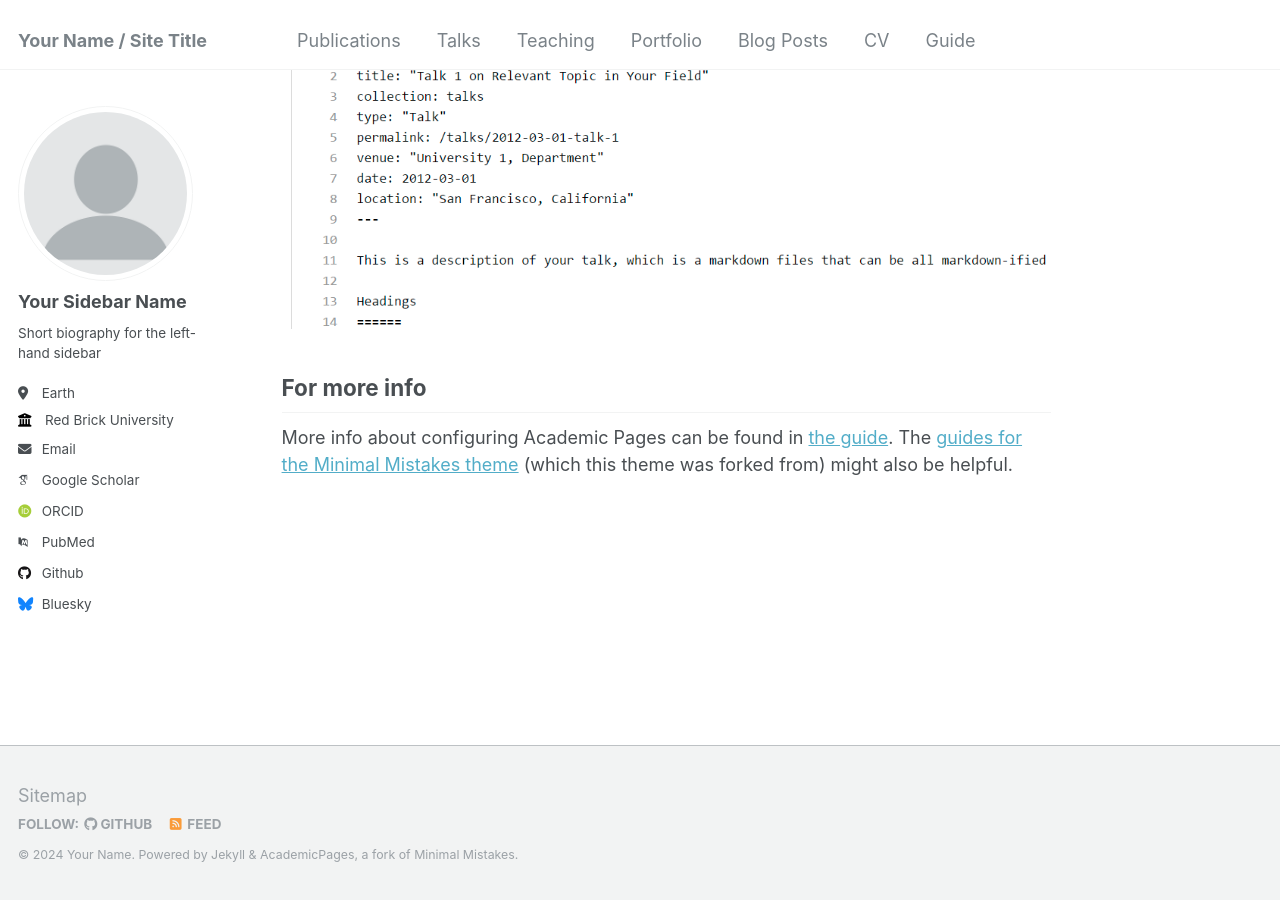
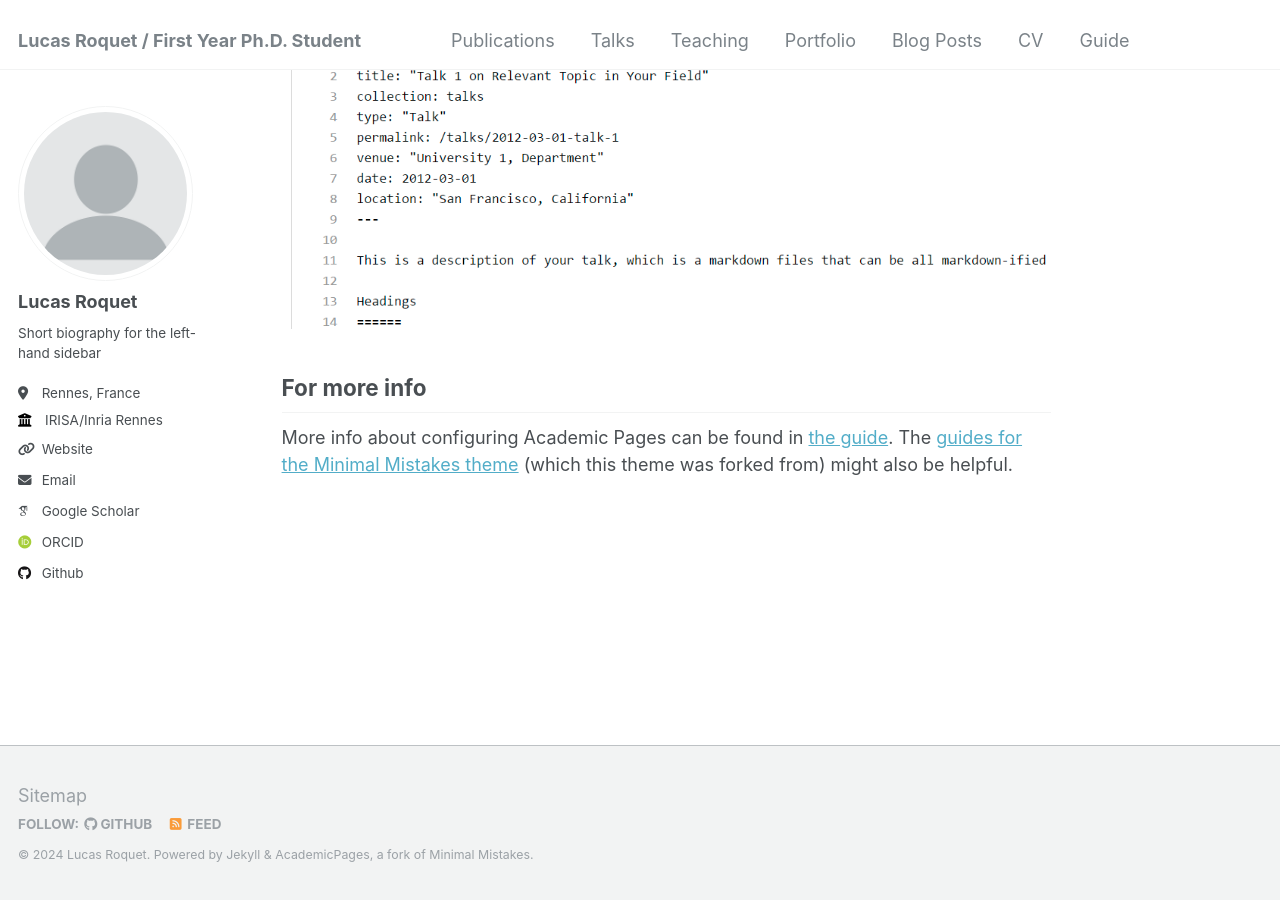
Before and after one commit to lucasrqt/lucasrqt.github.io, a Jekyll site: the page built from _pages/about.md, in a window 1280 px wide and 900 px high, scrolled down 2660 px. Built offline with Jekyll 4.4.1, drawn with Linux system fonts in a browser that asks for light colours; some web fonts are replaced.

Commit message:
change of readme and config

```diff
--- a/_config.yml
+++ b/_config.yml
@@ -8,13 +8,13 @@
 
 # Basic Site Settings
 locale                   : "en-US"
-title                    : "Your Name / Site Title"
+title                    : "Lucas Roquet / First Year Ph.D. Student"
 title_separator          : "-"
-name                     : &name "Your Name"
+name                     : &name "Lucas Roquet"
 description              : &description "personal description"
-url                      : https://academicpages.github.io # the base hostname & protocol for your site e.g. "https://mmistakes.github.io"
+url                      : https://lucasrqt.github.io # the base hostname & protocol for your site e.g. "https://mmistakes.github.io"
 baseurl                  : "" # the subpath of your site, e.g. "/blog"
-repository               : "academicpages/academicpages.github.io"
+repository               : "lucasrqt/lucasrqt.github.io"
 
 # Site Author - The following control what appear as part of the author content on the side bar.
 #               If a field is blank the icon and link will not appear, otherwise it will be shown.
@@ -22,33 +22,33 @@ repository               : "academicpages/academicpages.github.io"
 author:
   # Biographic information
   avatar           : "profile.png"
-  name             : "Your Sidebar Name"
+  name             : "Lucas Roquet"
   pronouns         : # example: "she/her"
   bio              : "Short biography for the left-hand sidebar"
-  location         : "Earth"
-  employer         : "Red Brick University"
-  uri              : # URL
-  email            : "none@example.org"
+  location         : "Rennes, France"
+  employer         : "IRISA/Inria Rennes"
+  uri              : "https://lucasrqt.github.io" # URL
+  email            : "name.lastname@inria.fr"
 
   # Academic websites
   arxiv            : # URL - Update with the correct link to your profile
-  googlescholar    : "https://scholar.google.com/citations?user=PS_CX0AAAAAJ"
+  googlescholar    : "https://scholar.google.com/citations?user=M8paRW0AAAAJ"
   impactstory      : # URL
-  orcid            : "http://orcid.org/yourorcidurl"
+  orcid            : "http://orcid.org/0009-0001-8458-516X"
   semantic         : # URL
-  pubmed           : "https://www.ncbi.nlm.nih.gov/pubmed/?term=john+snow"
+  pubmed           : # "https://www.ncbi.nlm.nih.gov/pubmed/?term=john+snow"
   researchgate     : # URL
 
   # Repositories and software development
   bitbucket        : # Username - Update with your username on the site
   codepen          : # Username
   dribbble         : # Username
-  github           : "academicpages"
+  github           : "lucasrqt"
   kaggle           : # Username
   stackoverflow    : # User number or user number and name (i.e., use "1" or "1/jeff-atwood")
 
   # Social media
-  bluesky          : "bsky.app" # Replace this with you Bluesky username
+  bluesky          : # "bsky.app" # Replace this with you Bluesky username
   facebook         : # Username
   flickr           : # Username
   foursquare       : # Username
@@ -129,7 +129,7 @@ yandex_site_verification :
 
 # Social Sharing
 twitter:
-  username               : &twitter
+  username               : # &twitter
 facebook:
   username               :
   app_id                 :
```
Also changed, not shown: README.md (+2 -50 lines).
